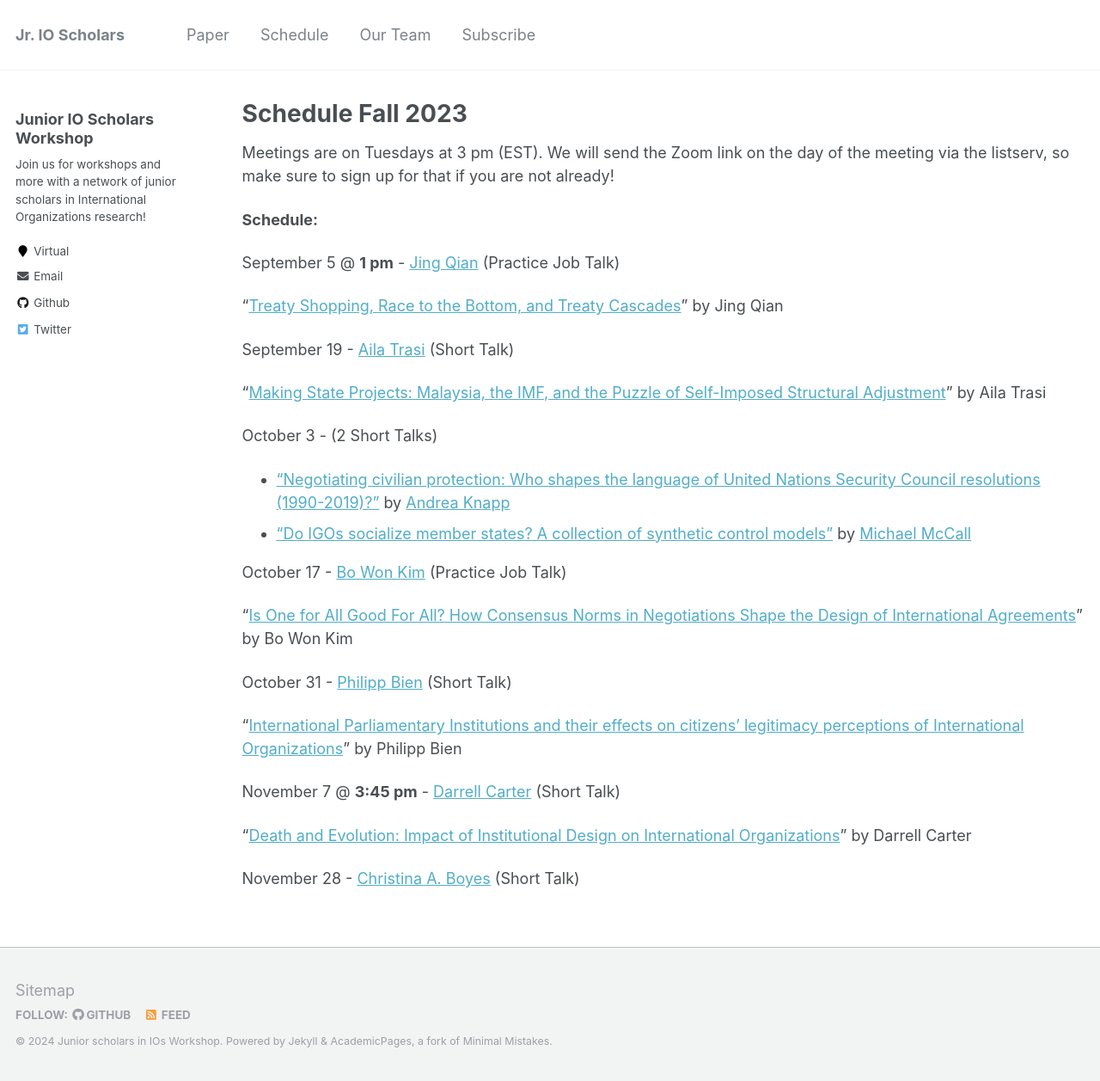
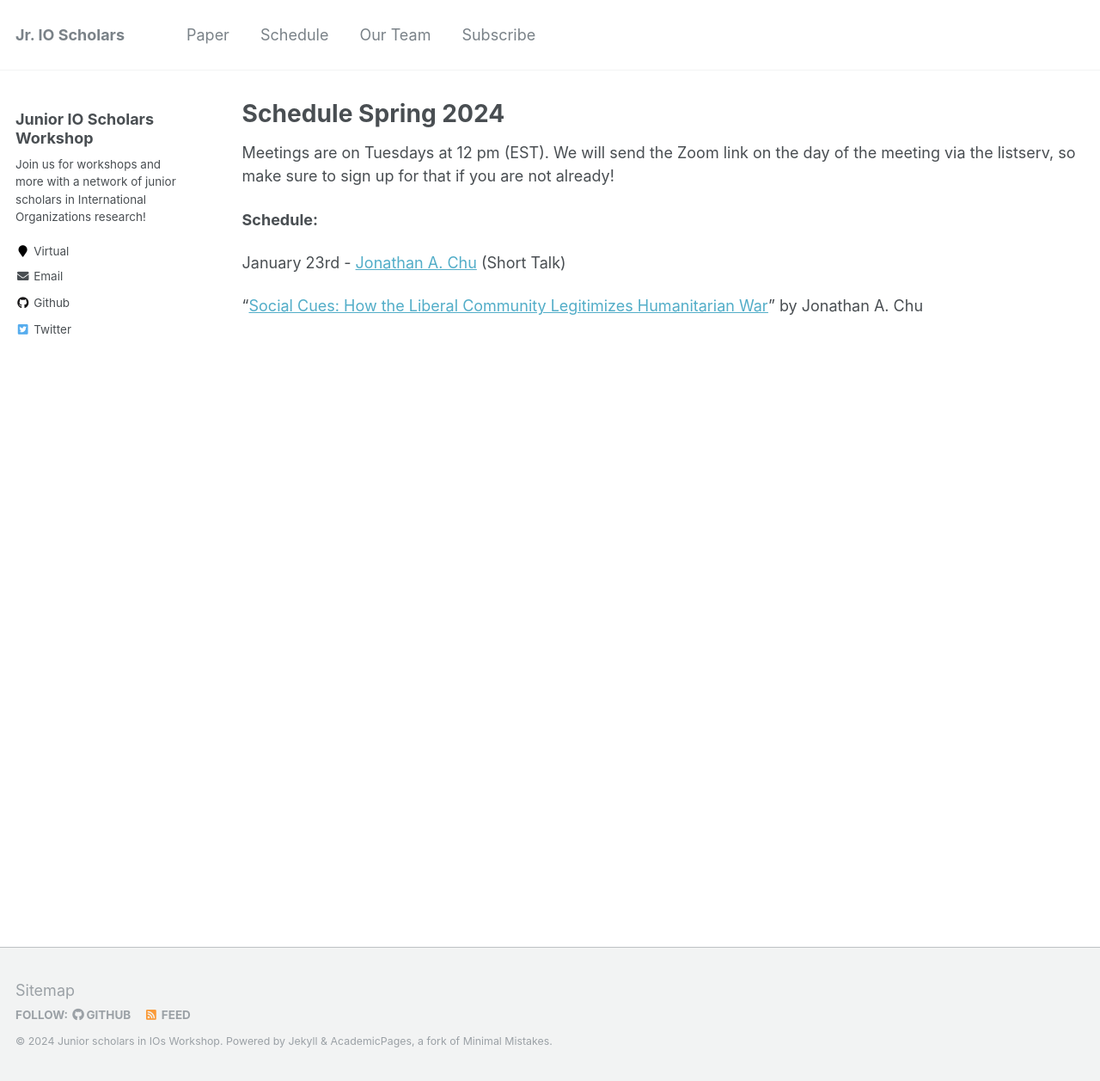
Before and after one commit to IO-workshop/IO-workshop.github.io, a Jekyll site: the page built from _pages/schedule.md, in a window 1280 px wide and 1257 px high. Shown: the whole window at 86% size. Built offline with Jekyll 4.4.1, drawn with Linux system fonts in a browser that asks for light colours.

Commit message:
updating schedule
removing old papers, adding the first for the new semester, and updating the schedule page

```diff
--- a/_pages/schedule.md
+++ b/_pages/schedule.md
@@ -1,40 +1,17 @@
 ---
 layout: archive
-title: "Schedule Fall 2023"
+title: "Schedule Spring 2024"
 permalink: /schedule/
 author_profile: true
 ---
-Meetings are on Tuesdays at 3 pm (EST). We will send the Zoom link on the day of the meeting via the listserv, so make sure to sign up for that if you are not already!
+Meetings are on Tuesdays at 12 pm (EST). We will send the Zoom link on the day of the meeting via the listserv, so make sure to sign up for that if you are not already!
 
 **Schedule:**
 
-September 5 @ **1 pm** - [Jing Qian](https://jingqian.org/) (Practice Job Talk)
+January 23rd - [Jonathan A. Chu](https://www.jonathanchu.org/) (Short Talk)
 
-"[Treaty Shopping, Race to the Bottom, and Treaty Cascades](https://io-workshop.github.io/files/Qian_BTT Cascade_Junior IO 2023.pdf)" by Jing Qian
+"[Social Cues: How the Liberal Community Legitimizes Humanitarian War](https://io-workshop.github.io/files/ChuSocialCuesManuscript_Circulation.pdf)" by Jonathan A. Chu
 &nbsp;
-
-September 19 - [Aila Trasi](https://politicalscience.jhu.edu/directory/aila-trasi/) (Short Talk)
-
-"[Making State Projects: Malaysia, the IMF, and the Puzzle of Self-Imposed Structural Adjustment](https://io-workshop.github.io/files/Jr. IO scholar workshop_Trasi.pdf)" by Aila Trasi
-
-
-October 3 - (2 Short Talks)
-- ["Negotiating civilian protection: Who shapes the language of United Nations Security Council resolutions (1990-2019)?"](https://io-workshop.github.io/files/Knapp_JuniorIO.pdf) by [Andrea Knapp](https://www.unibo.it/sitoweb/andrea.knapp2/en)
-- ["Do IGOs socialize member states? A collection of synthetic control models"](https://io-workshop.github.io/files/IGO-synthetic_control.pdf) by [Michael McCall](https://www.mccall.cc/)
-
-October 17 - [Bo Won Kim](https://www.bowonkim.com/) (Practice Job Talk)
-
-"[Is One for All Good For All? How Consensus Norms in Negotiations Shape the Design of International Agreements](https://io-workshop.github.io/files/Writing Sample - Dissertation Chapter.pdf)" by Bo Won Kim
-
-October 31 - [Philipp Bien](https://www.polver.uni-konstanz.de/en/malang0/team/academic-staff/philipp-bien/) (Short Talk)
-
-"[International Parliamentary Institutions and their effects on citizens’ legitimacy perceptions of International Organizations](https://io-workshop.github.io/files/WorkingPaper161023.pdf)" by Philipp Bien
-
-November 7 @ **3:45 pm** - [Darrell Carter](https://twitter.com/d_carterpolisci?lang=en) (Short Talk)
-
-"[Death and Evolution: Impact of Institutional Design on International Organizations](https://io-workshop.github.io/files/Darrell Carter - IGO Death Draft v2.pdf)" by Darrell Carter
-
-November 28 - [Christina A. Boyes](https://christinaaboyes.weebly.com/) (Short Talk)
 
 <!--September 6 - [Rachel Schoner](https://sites.google.com/view/racheljschoner/) (Job Talk)
 
```
Also changed, not shown: 8 other files.
